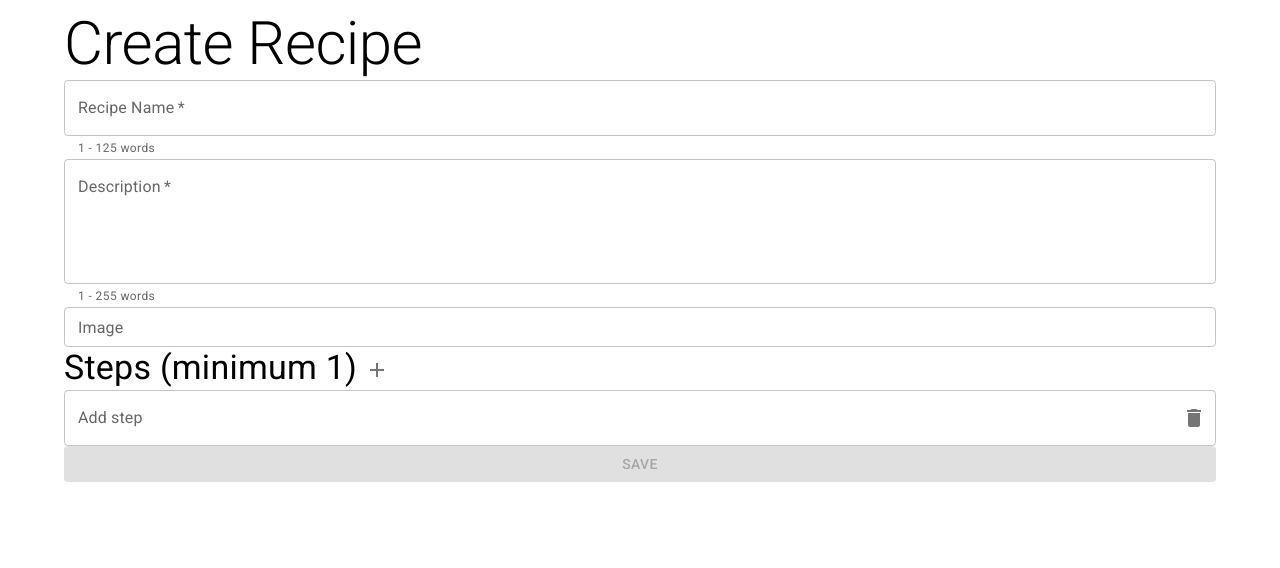
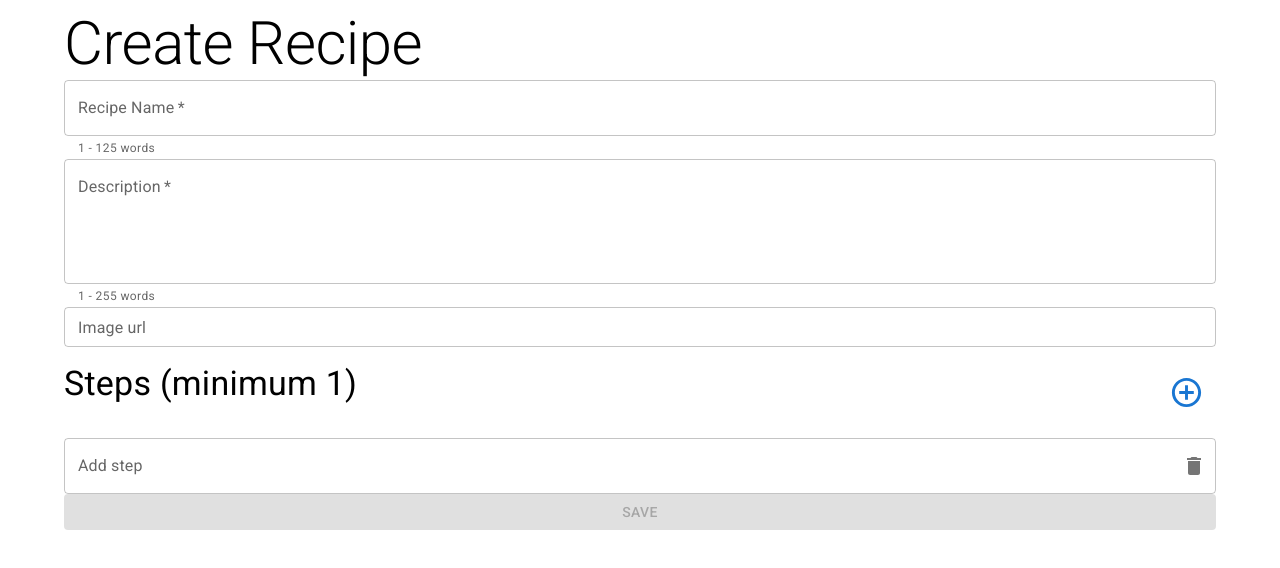
Before and after one commit to frankyma/601-web-app, a React (Vite) app in the folder HW5/Recipe/: page / in a window 1280 px wide. Shown: the top 568 px of the page. Built offline with nearby package versions, Linux system fonts and the light colour scheme.

Commit message:
Edit page styling

```diff
--- a/HW5/Recipe/src/Edit.jsx
+++ b/HW5/Recipe/src/Edit.jsx
@@ -1,5 +1,6 @@
 import { useCallback } from "react";
 import {
+  Box,
   Button,
   Container,
   FormControl,
@@ -13,8 +14,7 @@ import {
 import PropTypes from "prop-types";
 
 import DeleteIcon from "@mui/icons-material/Delete";
-import AddIcon from "@mui/icons-material/Add";
-
+import AddCircleOutlineIcon from "@mui/icons-material/AddCircleOutline";
 function Edit({
   name,
   description,
@@ -56,6 +56,9 @@ function Edit({
       sx={{
         display: "flex",
         flexDirection: "column",
+        "& > *": {
+          my: "1rem",
+        },
       }}
     >
       <Typography variant="h2">Create Recipe</Typography>
@@ -86,7 +89,7 @@ function Edit({
       />
 
       <TextField
-        label="Image"
+        label="Image url"
         id="outlined-size-small"
         size="small"
         value={imgSrc}
@@ -94,18 +97,20 @@ function Edit({
           setImgSrc(event.target.value);
         }}
       />
-
-      <Typography variant="h4">
-        Steps (minimum 1)
+      <Box sx={{ display: "flex" }}>
+        <Typography variant="h4">Steps (minimum 1)</Typography>
         <IconButton
+          sx={{ ml: "auto" }}
           aria-label="add"
+          color="primary"
+          size="large"
           onClick={() => {
             setSteps([...steps, ""]);
           }}
         >
-          <AddIcon />
+          <AddCircleOutlineIcon fontSize="large" />
         </IconButton>
-      </Typography>
+      </Box>
 
       {steps.map((step, index) => (
         <FormControl variant="outlined" key={index}>
```
